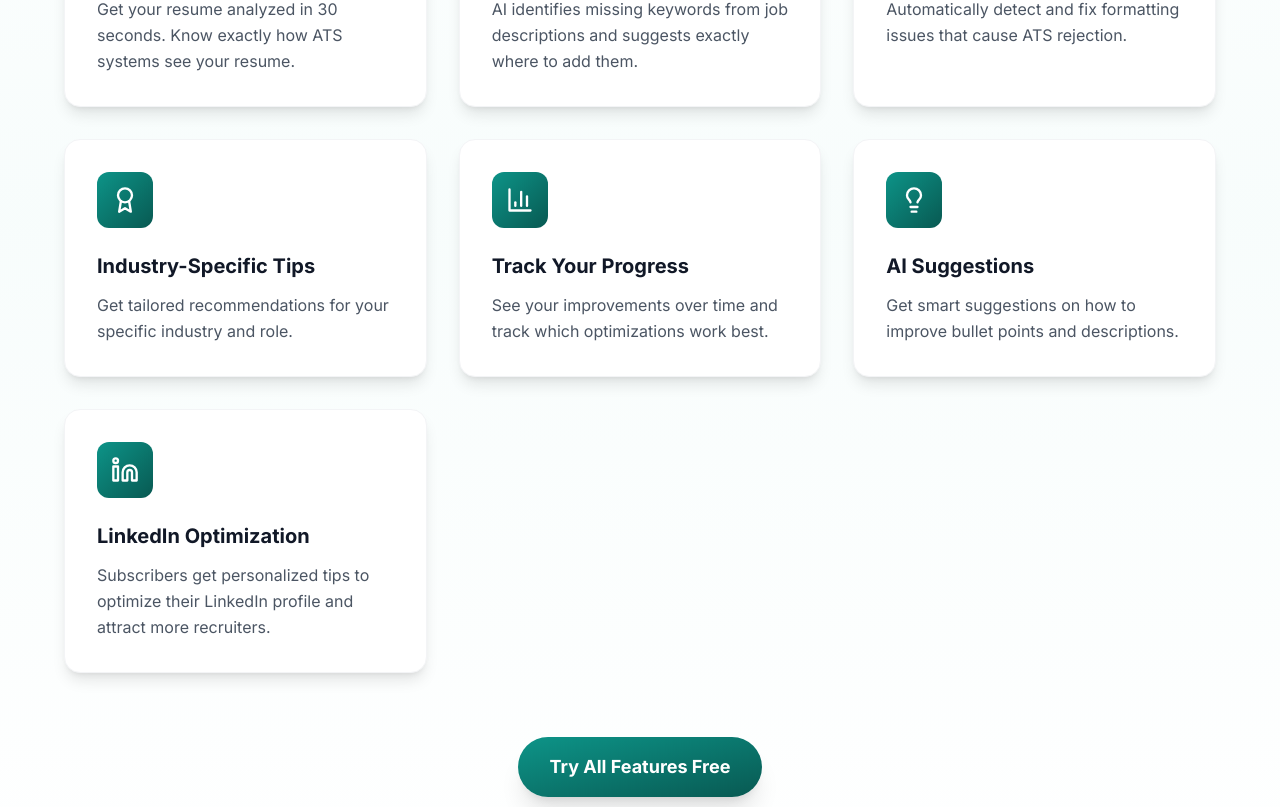
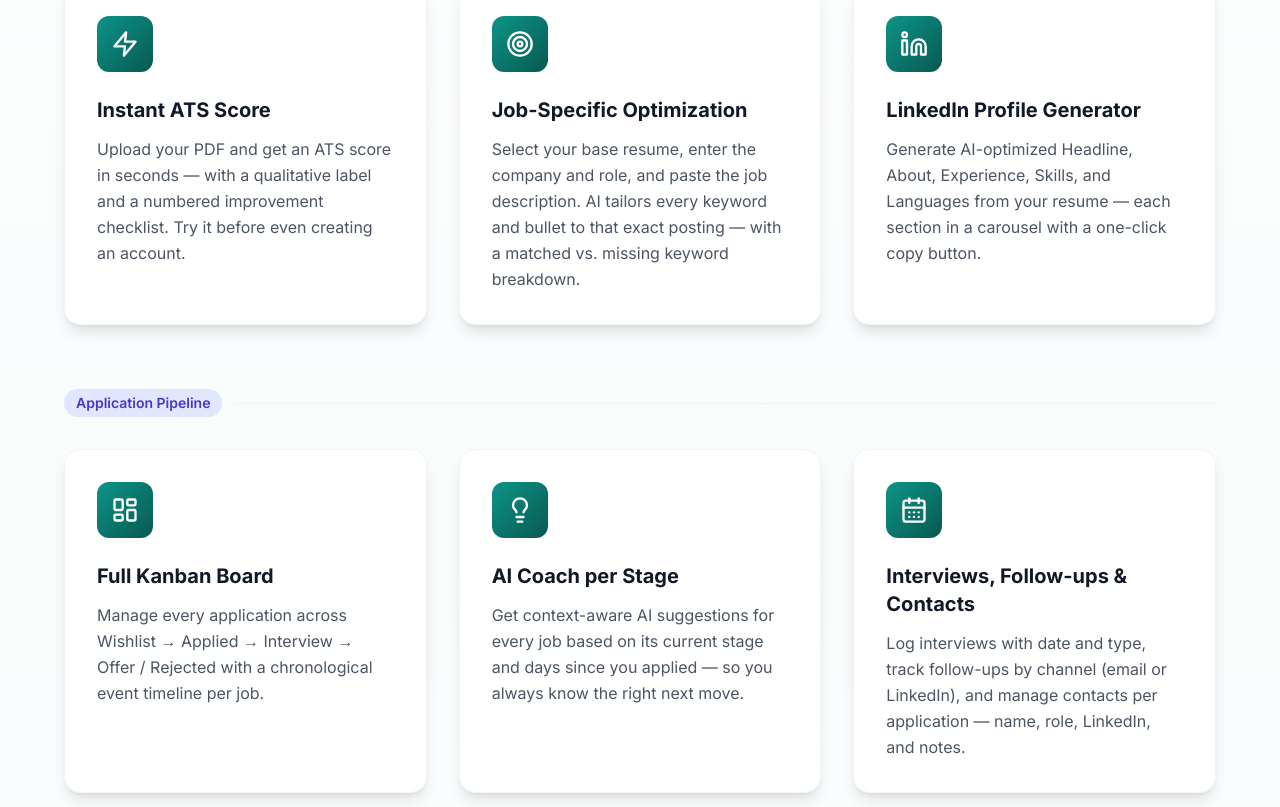
Before and after one commit to reangeline/hirefy_lading, a Next.js app: page / in a window 1280 px wide. Shown: the part 2733-3540 px from the top of the page. Built offline with nearby package versions, Linux system fonts and the light colour scheme.

Commit message:
changes of kanbam

```diff
--- a/components/Features.tsx
+++ b/components/Features.tsx
@@ -6,59 +6,84 @@ import { useRef } from 'react'
 import {
   Zap,
   Target,
-  FileText,
-  Award,
+  Linkedin,
+  LayoutDashboard,
+  Lightbulb,
+  CalendarDays,
   BarChart3,
-  Lightbulb,
-  Linkedin,
+  Smartphone,
 } from 'lucide-react'
 
 export default function Features() {
   const ref = useRef(null)
   const isInView = useInView(ref, { once: true, margin: '-100px' })
 
-  const features = [
+  const categories = [
+    {
+      label: 'Resume & ATS',
+      badgeColor: 'bg-primary-100 text-primary-700',
+      features: [
         {
           icon: Zap,
           title: 'Instant ATS Score',
           description:
-        'Get your resume analyzed in 30 seconds. Know exactly how ATS systems see your resume.',
+            'Upload your PDF and get an ATS score in seconds — with a qualitative label and a numbered improvement checklist. Try it before even creating an account.',
         },
         {
           icon: Target,
-      title: 'Keyword Optimization',
+          title: 'Job-Specific Optimization',
           description:
-        'AI identifies missing keywords from job descriptions and suggests exactly where to add them.',
+            'Select your base resume, enter the company and role, and paste the job description. AI tailors every keyword and bullet to that exact posting — with a matched vs. missing keyword breakdown.',
         },
         {
-      icon: FileText,
-      title: 'Format Fixer',
+          icon: Linkedin,
+          title: 'LinkedIn Profile Generator',
           description:
-        'Automatically detect and fix formatting issues that cause ATS rejection.',
+            'Generate AI-optimized Headline, About, Experience, Skills, and Languages from your resume — each section in a carousel with a one-click copy button.',
+        },
+      ],
     },
     {
-      icon: Award,
-      title: 'Industry-Specific Tips',
+      label: 'Application Pipeline',
+      badgeColor: 'bg-indigo-100 text-indigo-700',
+      features: [
+        {
+          icon: LayoutDashboard,
+          title: 'Full Kanban Board',
           description:
-        'Get tailored recommendations for your specific industry and role.',
-    },
-    {
-      icon: BarChart3,
-      title: 'Track Your Progress',
-      description:
-        'See your improvements over time and track which optimizations work best.',
+            'Manage every application across Wishlist → Applied → Interview → Offer / Rejected with a chronological event timeline per job.',
         },
         {
           icon: Lightbulb,
-      title: 'AI Suggestions',
+          title: 'AI Coach per Stage',
           description:
-        'Get smart suggestions on how to improve bullet points and descriptions.',
+            'Get context-aware AI suggestions for every job based on its current stage and days since you applied — so you always know the right next move.',
         },
         {
-      icon: Linkedin,
-      title: 'LinkedIn Optimization',
+          icon: CalendarDays,
+          title: 'Interviews, Follow-ups & Contacts',
           description:
-        'Subscribers get personalized tips to optimize their LinkedIn profile and attract more recruiters.',
+            'Log interviews with date and type, track follow-ups by channel (email or LinkedIn), and manage contacts per application — name, role, LinkedIn, and notes.',
+        },
+      ],
+    },
+    {
+      label: 'Analytics & Extras',
+      badgeColor: 'bg-violet-100 text-violet-700',
+      features: [
+        {
+          icon: BarChart3,
+          title: 'Application Analytics',
+          description:
+            'See total applications, response rate, average ATS score, interviews, offers, and ghostings. Find which resume version drove the most callbacks and track weekly activity.',
+        },
+        {
+          icon: Smartphone,
+          title: 'iOS Home Screen Widget',
+          description:
+            'Keep your job search top-of-mind with a native iPhone widget showing your PRO status, credits, and resume count directly on your home screen.',
+        },
+      ],
     },
   ]
 
@@ -92,21 +117,35 @@ export default function Features() {
               <span className="text-gradient">Beat ATS</span>
             </h2>
             <p className="text-xl text-gray-600 max-w-3xl mx-auto">
-              Hirefy gives you all the tools to optimize your resume and land
-              more interviews
+              From instant ATS scoring to pipeline management, Hirefy covers
+              every step of your job search
             </p>
           </motion.div>
 
-          {/* Features Grid */}
+          {/* Features Grid by Category */}
+          <div className="space-y-16">
+            {categories.map((category, catIndex) => (
+              <div key={category.label}>
+                <motion.div
+                  initial={{ opacity: 0, x: -20 }}
+                  animate={isInView ? { opacity: 1, x: 0 } : {}}
+                  transition={{ duration: 0.6, delay: catIndex * 0.1 }}
+                  className="flex items-center gap-3 mb-8"
+                >
+                  <span className={`px-3 py-1 rounded-full text-sm font-semibold ${category.badgeColor}`}>
+                    {category.label}
+                  </span>
+                  <div className="flex-1 h-px bg-gray-100" />
+                </motion.div>
                 <div className="grid md:grid-cols-2 lg:grid-cols-3 gap-8">
-            {features.map((feature, index) => (
+                  {category.features.map((feature, index) => (
                     <motion.div
                       key={feature.title}
                       initial={{ opacity: 0, y: 50, scale: 0.9 }}
                       animate={isInView ? { opacity: 1, y: 0, scale: 1 } : {}}
                       transition={{
                         duration: 0.6,
-                  delay: index * 0.1,
+                        delay: catIndex * 0.15 + index * 0.1,
                         ease: 'easeOut',
                       }}
                       whileHover={{
@@ -121,7 +160,7 @@ export default function Features() {
                         animate={isInView ? { scale: 1, rotate: 0 } : {}}
                         transition={{
                           duration: 0.6,
-                    delay: index * 0.1 + 0.2,
+                          delay: catIndex * 0.15 + index * 0.1 + 0.2,
                           type: 'spring',
                         }}
                         className="bg-gradient-primary w-14 h-14 rounded-xl flex items-center justify-center mb-6 group-hover:shadow-lg group-hover:scale-110 transition-all"
@@ -135,6 +174,9 @@ export default function Features() {
                         {feature.description}
                       </p>
                     </motion.div>
+                  ))}
+                </div>
+              </div>
             ))}
           </div>
 
@@ -151,7 +193,7 @@ export default function Features() {
               whileHover={{ scale: 1.05, y: -2 }}
               whileTap={{ scale: 0.95 }}
             >
-              Try All Features Free
+              Try It Free — No Login Needed
             </motion.a>
           </motion.div>
         </div>
--- a/components/HowItWorks.tsx
+++ b/components/HowItWorks.tsx
@@ -3,7 +3,7 @@
 import { motion } from 'framer-motion'
 import { useInView } from 'framer-motion'
 import { useRef } from 'react'
-import { ClipboardList, Sparkles, Download, ArrowRight } from 'lucide-react'
+import { Upload, Wand2, LayoutDashboard, ArrowRight } from 'lucide-react'
 
 export default function HowItWorks() {
   const ref = useRef(null)
@@ -12,26 +12,26 @@ export default function HowItWorks() {
   const steps = [
     {
       number: '01',
-      icon: ClipboardList,
-      title: 'Fill Out Your Profile',
+      icon: Upload,
+      title: 'Upload & Get Your ATS Score',
       description:
-        'Complete a quick form directly in the app with your experience, skills, and career goals. No file uploads needed.',
+        'Upload your PDF resume and get an instant ATS score with a qualitative label and a numbered improvement checklist. No account needed to see your first result.',
       color: 'from-primary-400 to-primary-600',
     },
     {
       number: '02',
-      icon: Sparkles,
-      title: 'AI Analysis',
+      icon: Wand2,
+      title: 'Optimize for the Job',
       description:
-        'Our AI analyzes your resume in 30 seconds, checking ATS compatibility, keywords, format, and more.',
+        "Select your resume, enter the company and role, then paste the job description. Hirefy's AI tailors every keyword and bullet to that exact posting — with a breakdown of matched vs. missing keywords.",
       color: 'from-primary-500 to-primary-700',
     },
     {
       number: '03',
-      icon: Download,
-      title: 'Get Optimized Resume',
+      icon: LayoutDashboard,
+      title: 'Track & Get Coached',
       description:
-        'Receive detailed feedback, suggestions, and download your ATS-optimized resume ready to land interviews.',
+        "Add applications to your Kanban pipeline and move them through stages. Hirefy's AI coach delivers context-aware next steps at every stage — from follow-up timing to interview prep.",
       color: 'from-primary-600 to-primary-800',
     },
   ]
@@ -76,7 +76,7 @@ export default function HowItWorks() {
               Get Started in <span className="text-gradient">3 Easy Steps</span>
             </h2>
             <p className="text-xl text-gray-600 max-w-3xl mx-auto">
-              Optimize your resume in less than 5 minutes
+              From upload to optimized application pipeline — in minutes
             </p>
           </motion.div>
 
--- a/components/Pricing.tsx
+++ b/components/Pricing.tsx
@@ -14,14 +14,15 @@ export default function Pricing() {
       name: 'Free',
       price: '$0',
       period: 'forever',
-      description: 'Perfect for trying out Hirefy',
+      description: 'Perfect for a first look at your ATS score',
       icon: Sparkles,
       features: [
-        '1 resume analysis',
-        'Basic ATS score',
-        'Format check',
-        'General recommendations',
-        'Community support',
+        'ATS score demo — no login needed',
+        '1 full resume analysis',
+        'ATS score with qualitative label',
+        'Numbered improvement checklist',
+        'Format compatibility check',
+        'General optimization tips',
       ],
       cta: 'Get Started Free',
       popular: false,
@@ -31,18 +32,19 @@ export default function Pricing() {
       name: 'Pro Monthly',
       price: '$9.99',
       period: 'per month',
-      description: 'For active job seekers',
+      description: 'For active job seekers who want every advantage',
       icon: Zap,
       features: [
         'Unlimited resume analyses',
-        'Advanced ATS optimization',
-        'Keyword suggestions',
-        'Industry-specific tips',
-        'Before/after comparisons',
-        'Track changes over time',
-        'LinkedIn profile optimization',
+        'Job-specific optimization (match any job posting)',
+        'Keyword matched vs. missing breakdown',
+        'LinkedIn section generator (Headline, About, Experience)',
+        'Full Kanban application pipeline',
+        'AI coach per application stage',
+        'Interview & follow-up log',
+        'Contact management per job',
+        'Application analytics dashboard',
         'Priority email support',
-        'Resume templates',
       ],
       cta: 'Start Free Trial',
       popular: true,
@@ -53,16 +55,13 @@ export default function Pricing() {
       price: '$79.99',
       period: 'per year',
       savings: 'Save 33%',
-      description: 'Best value for serious professionals',
+      description: 'Best value — save 33% vs monthly',
       icon: Crown,
       features: [
-        'Everything in Monthly',
+        'Everything in Pro Monthly',
         '2 months FREE',
+        'iOS home screen widget',
         'Career coaching tips',
-        'Interview prep resources',
-        'LinkedIn profile optimization',
-        'Cover letter templates',
-        'Job search tracker',
         'Lifetime updates',
       ],
       cta: 'Get Best Deal',
--- a/components/Problem.tsx
+++ b/components/Problem.tsx
@@ -14,7 +14,7 @@ export default function Problem() {
       icon: FileX,
       title: '75% of Resumes Get Rejected',
       description:
-        'Your resume never reaches human recruiters. ATS systems automatically filter them out.',
+        "Your resume is filtered by ATS software before a human ever sees it. Without an optimized score, your application doesn't exist — no matter how qualified you are.",
       color: 'text-red-500',
       bgColor: 'bg-red-50',
     },
@@ -22,23 +22,23 @@ export default function Problem() {
       icon: AlertTriangle,
       title: 'Hidden Formatting Issues',
       description:
-        'Tables, columns, and creative designs that look great to you are invisible to ATS.',
+        'Tables, columns, images, and creative layouts confuse ATS parsers — making your skills and experience invisible to the systems that matter most.',
       color: 'text-orange-500',
       bgColor: 'bg-orange-50',
     },
     {
       icon: XCircle,
-      title: 'Missing Keywords',
+      title: 'Generic Resumes Miss the Mark',
       description:
-        'ATS scans for specific keywords. Without them, even qualified candidates get rejected.',
+        'Every job posting has specific keywords. Without tailoring your resume to each role, even overqualified candidates get auto-rejected before a human reads their name.',
       color: 'text-yellow-600',
       bgColor: 'bg-yellow-50',
     },
     {
       icon: Clock,
-      title: 'Applications Disappear Into Void',
+      title: 'No System to Track Applications',
       description:
-        'You spend hours applying but never hear back. The problem? Your resume format, not your qualifications.',
+        'You apply to dozens of jobs with no way to track stages, schedule follow-ups, or manage recruiter contacts. Opportunities slip through the cracks without a structured pipeline.',
       color: 'text-blue-500',
       bgColor: 'bg-blue-50',
     },
```
Lines whose indentation alone changed are shown as unchanged.
